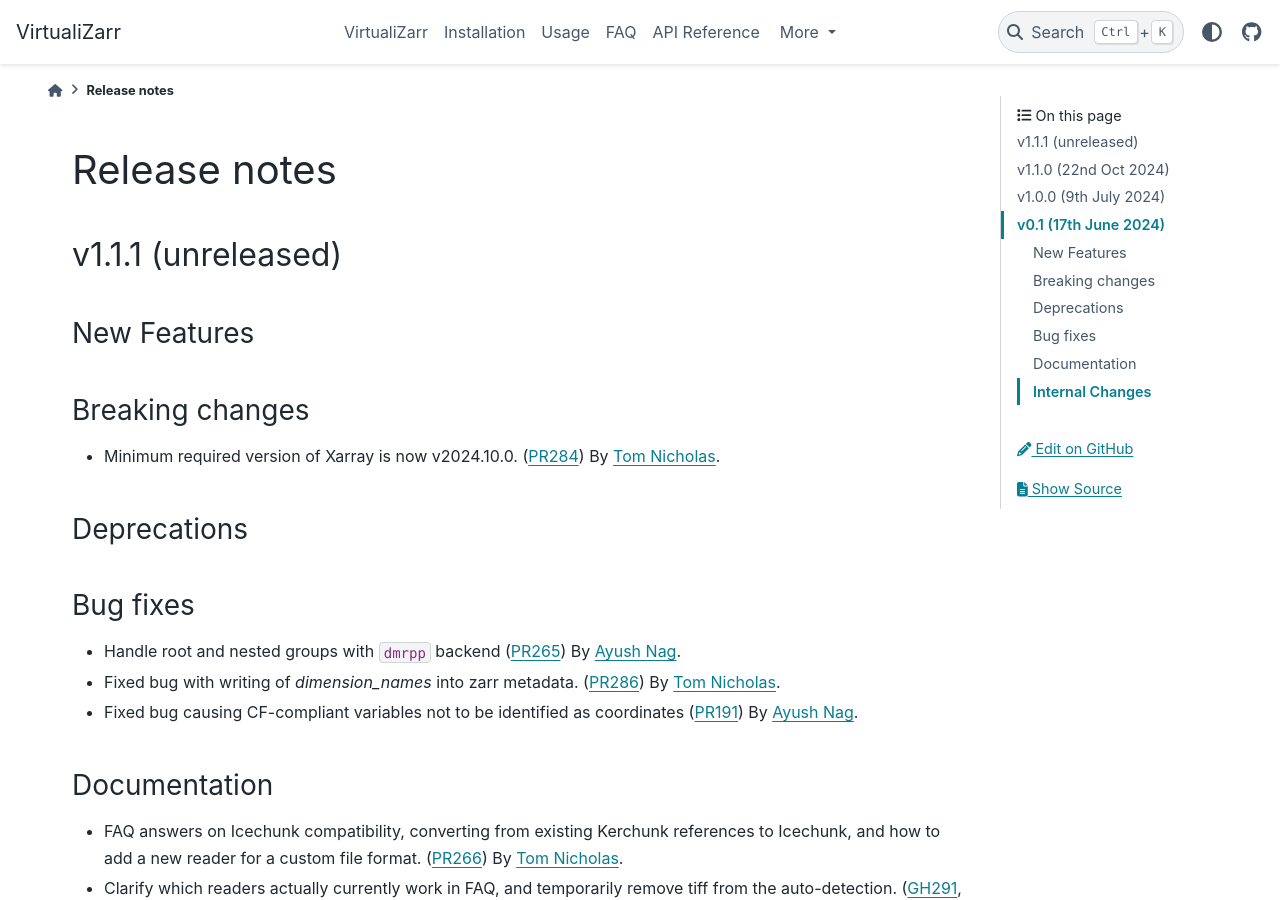
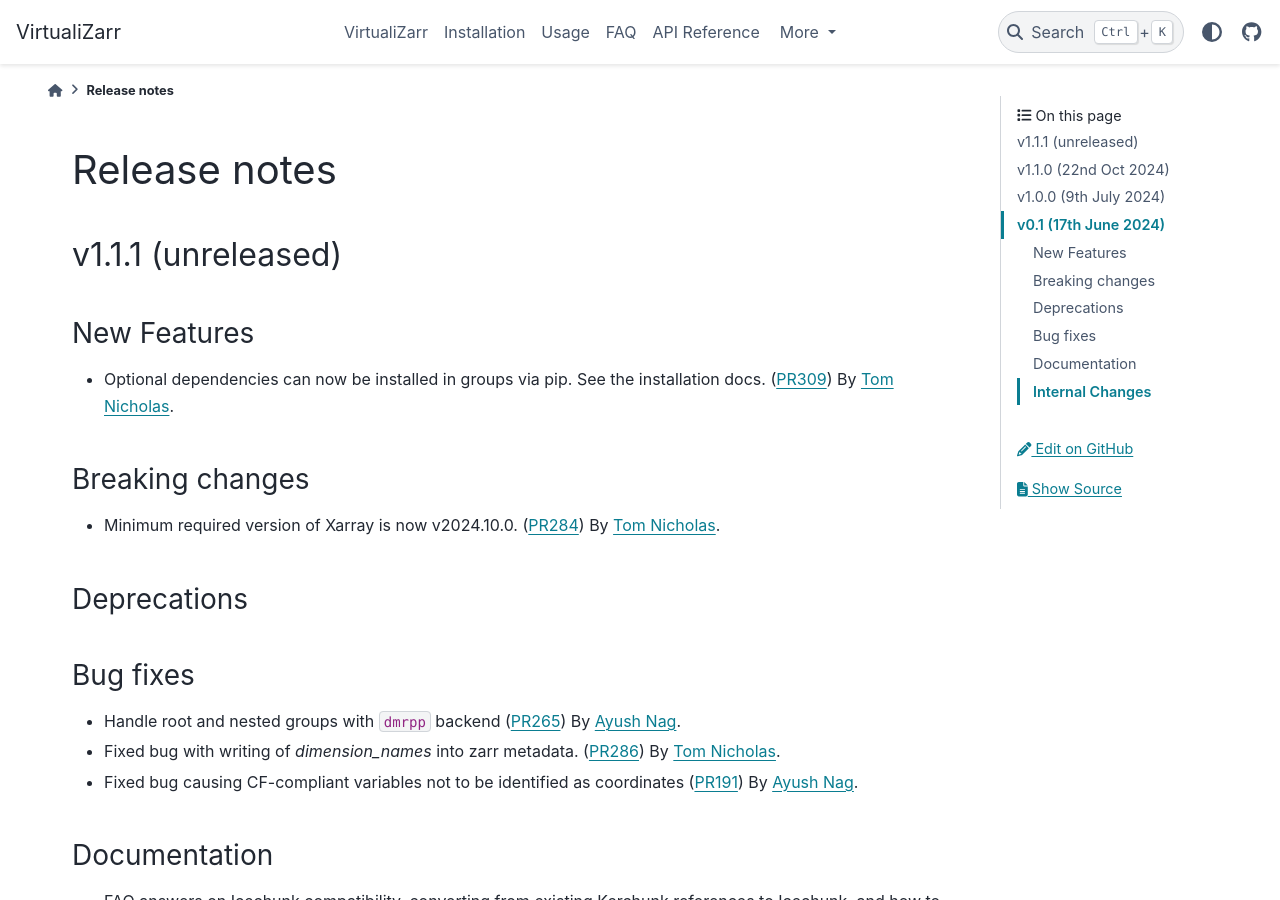
Before and after one commit to zarr-developers/VirtualiZarr, a Sphinx documentation site: the page built from docs/releases.rst, in a window 1280 px wide and 900 px high. Built offline with Sphinx 7.4.7 and the PyData theme 0.15.4, drawn with Linux system fonts in a browser that asks for light colours.

Commit message:
release note

```diff
--- a/docs/releases.rst
+++ b/docs/releases.rst
@@ -8,6 +8,9 @@
 
 New Features
 ~~~~~~~~~~~~
+
+- Optional dependencies can now be installed in groups via pip. See the installation docs.
+  (:pull:`309`) By `Tom Nicholas <https://github.com/TomNicholas>`_.
 
 Breaking changes
 ~~~~~~~~~~~~~~~~
```
